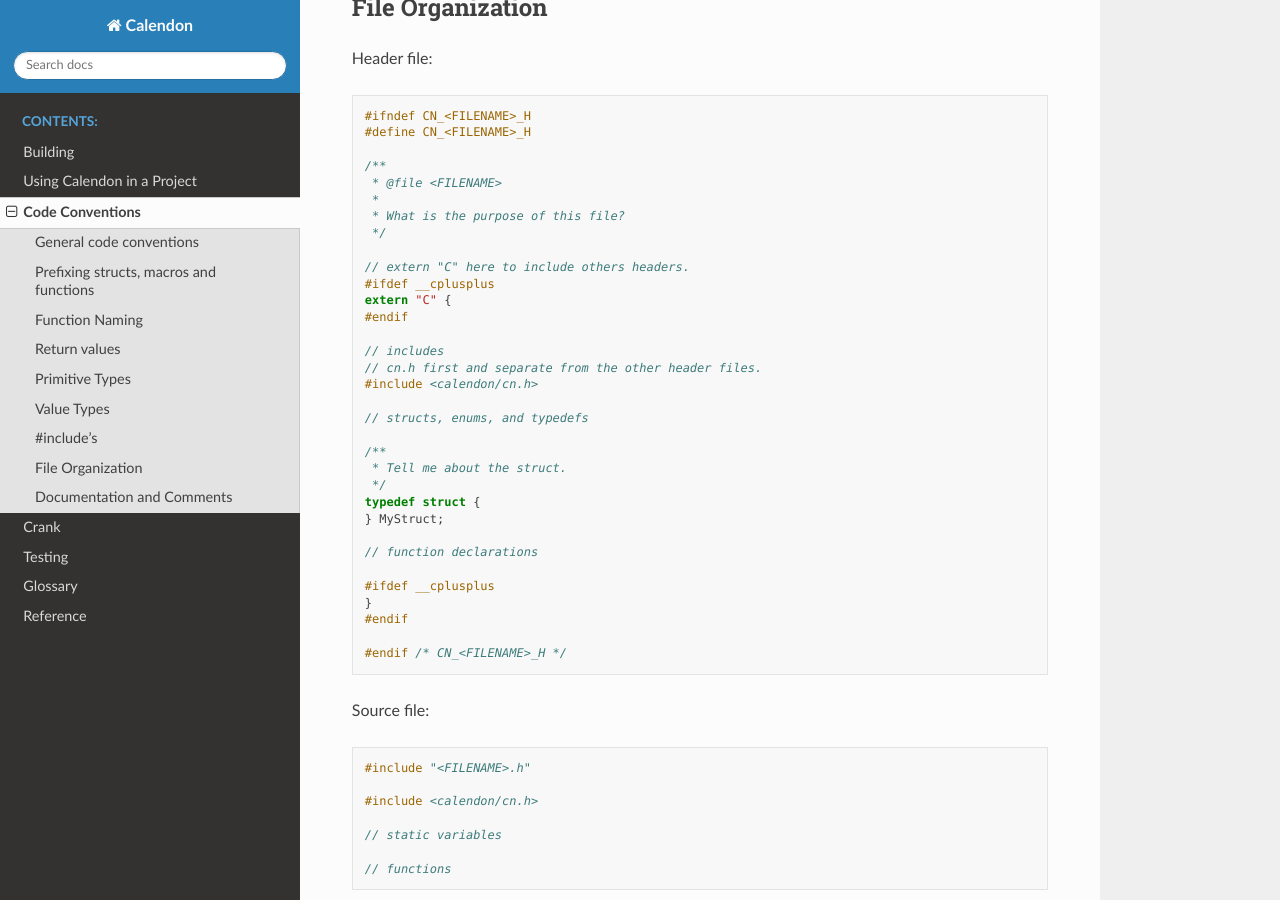
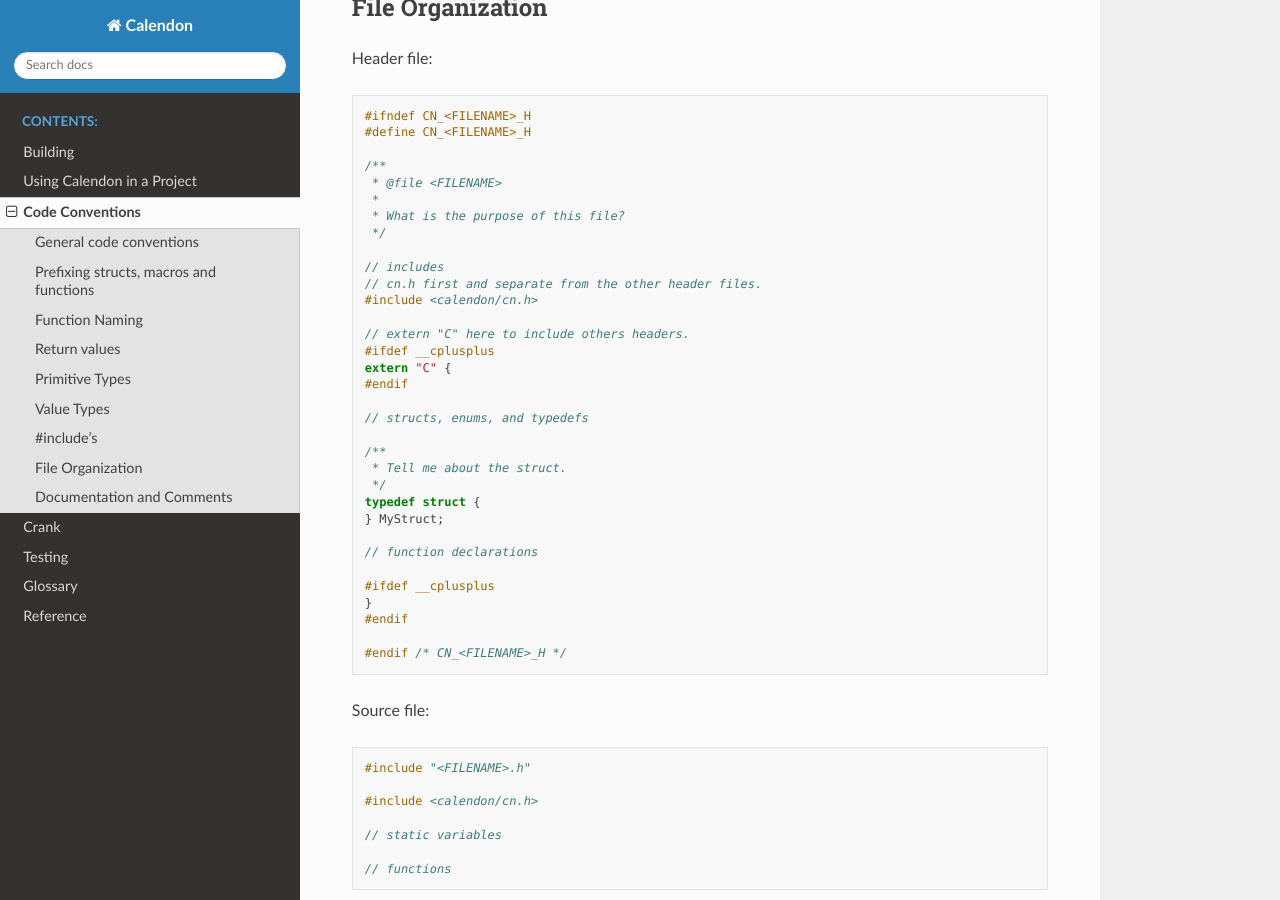
Before and after one commit to pyjarrett/calendon, a Sphinx documentation site: the page built from docs/source/project/conventions.rst, in a window 1280 px wide and 900 px high, scrolled down 5651 px. Built offline with Sphinx 7.4.7 and the Read the Docs theme 2.0.0, drawn with Linux system fonts in a browser that asks for light colours.

```diff
--- a/docs/source/project/conventions.rst
+++ b/docs/source/project/conventions.rst
@@ -257,14 +257,14 @@ Header file:
      * What is the purpose of this file?
      */
 
+    // includes
+    // cn.h first and separate from the other header files.
+    #include <calendon/cn.h>
+
     // extern "C" here to include others headers.
     #ifdef __cplusplus
     extern "C" {
     #endif
-
-    // includes
-    // cn.h first and separate from the other header files.
-    #include <calendon/cn.h>
 
     // structs, enums, and typedefs
 
```
